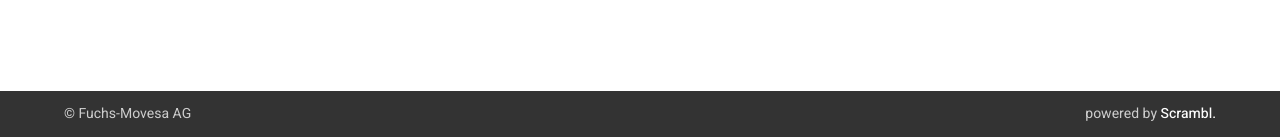
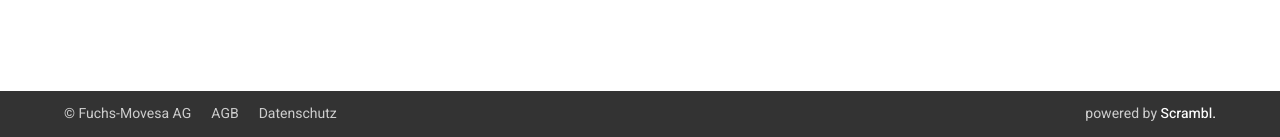
Before and after one commit to bastlerina/scrambl-landingpage, a PHP site: page /fumo/index.php in a window 1280 px wide. Shown: the part 1059-1196 px from the top of the page. Run offline with PHP 8.4, Linux system fonts and the light colour scheme.

Commit message:
Fumo Talentpool: Links zu AGB und Datenschutz im Footer
Co-Authored-By: Claude Opus 5.5 <noreply@anthropic.com>
Claude-Session: https://claude.ai/code/session_01C8JrL77SZHdm2gACMQRU9X

```diff
--- a/fumo/index.php
+++ b/fumo/index.php
@@ -77,6 +77,9 @@ button:disabled{background:#b1b1b1;border-color:#b1b1b1;color:#fff;cursor:not-al
 .foot .in{max-width:1380px;margin:0 auto;padding:12px max(5vw,16px);display:flex;flex-wrap:wrap;justify-content:space-between;gap:4px 24px}
 .foot a{color:#fff;text-decoration:none;font-weight:500}
 .foot a:hover{text-decoration:underline}
+.foot .legal{display:flex;flex-wrap:wrap;gap:4px 20px}
+.foot .legal a{color:#cdcdcd;font-weight:400;padding:6px 0;margin:-6px 0}
+.foot .legal a:hover{color:#fff}
 
 @media(max-width:600px){
   form{grid-template-columns:minmax(0,1fr)}
@@ -120,7 +123,7 @@ button:disabled{background:#b1b1b1;border-color:#b1b1b1;color:#fff;cursor:not-al
 </div></section></main>
 
 <footer class="foot"><div class="in">
-  <span>© Fuchs-Movesa AG</span>
+  <nav class="legal" aria-label="Rechtliches"><span>© Fuchs-Movesa AG</span><a href="/agb.php" target="_blank" rel="noopener">AGB</a><a href="/datenschutz.php" target="_blank" rel="noopener">Datenschutz</a></nav>
   <span>powered by <a href="https://scrambl.org" target="_blank" rel="noopener">Scrambl.</a></span>
 </div></footer>
 
```
